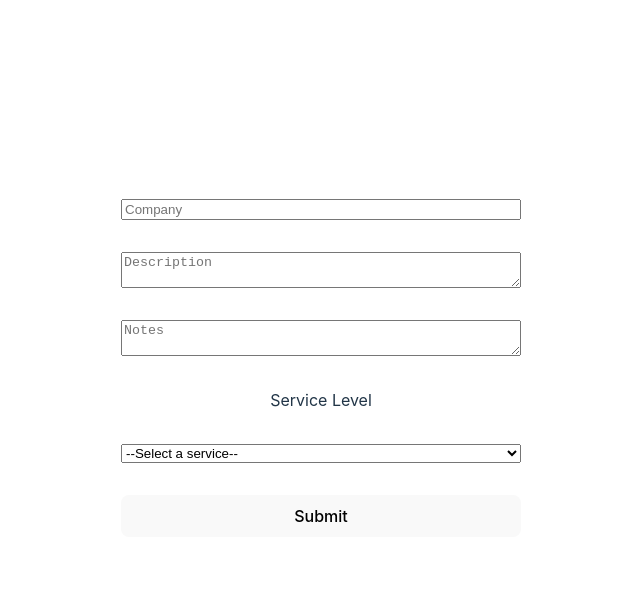
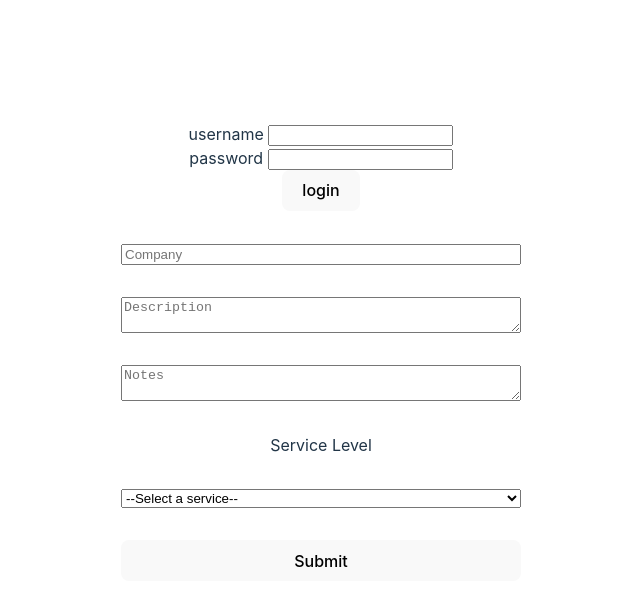
Before and after one commit to JWCTempleton/card-db, a React (Vite) app in the folder card-frontend/: page / in a window 1280 px wide. Shown: the top 606 px of the page, without its empty margins (319-959 px from the left). Built offline with nearby package versions, Linux system fonts and the light colour scheme; no server answers.

Commit message:
Add form to take in username & password, save them to state, and a button that will eventually handle submitting the username and password to the backend for authentication

```diff
--- a/card-frontend/src/App.jsx
+++ b/card-frontend/src/App.jsx
@@ -66,6 +66,29 @@ function App({ cards }) {
 
   return (
     <div className="App">
+      <form onSubmit={handleLogin}>
+        <div>
+          {" "}
+          username{" "}
+          <input
+            type="text"
+            value={username}
+            name="Username"
+            onChange={({ target }) => setUsername(target.value)}
+          />{" "}
+        </div>
+        <div>
+          {" "}
+          password{" "}
+          <input
+            type="password"
+            value={password}
+            name="Password"
+            onChange={({ target }) => setPassword(target.value)}
+          />{" "}
+        </div>
+        <button type="submit">login</button>
+      </form>
       <form style={styles} onSubmit={addNewCard}>
         <input
           type="text"
```
